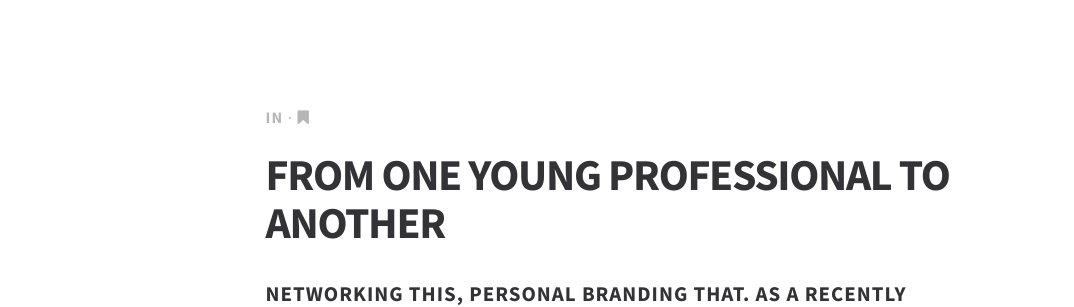
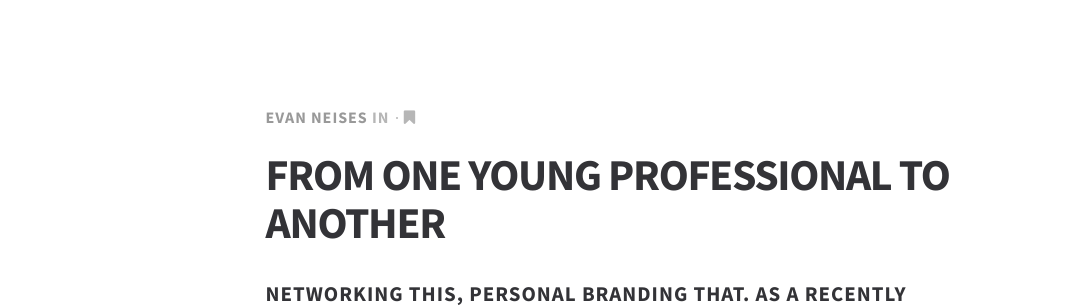
Before and after one commit to EJBlog/EJBlog.github.io, a Jekyll site: the page built from _posts/2015-12-23-from-one-young-professional-to-another.md, in a window 1280 px wide. Shown: the part 414-721 px from the top of the page, without its empty margins (0-1074 px from the left). Built offline with Jekyll 4.4.1, drawn with Linux system fonts in a browser that asks for light colours; nearby versions of some CDN libraries; some web fonts are replaced.

Commit message:
Update post.html

```diff
--- a/_layouts/post.html
+++ b/_layouts/post.html
@@ -54,7 +54,7 @@
             <div class="row">
                 <div class="col-xs-12 single-content blog-post">
                     <p class="meta">
-                        <a class="" href="category.html">{{ author }}</a> in <a class="" href="category.html">{{ category }}</a> <i class="link-spacer"></i> <i class="fa fa-bookmark"></i>
+                        <a class="" href="category.html">{{ page.post_author }}</a> in <a class="" href="category.html">{{ category }}</a> <i class="link-spacer"></i> <i class="fa fa-bookmark"></i>
 <!--Jake: This needs to be changes bc it is hardcoding a blog post-->
                     <h1>{{ page.title }}</h1>
 
@@ -74,7 +74,7 @@
                     <div class="col-xs-12 col-sm-6">
                         <div class="category-list">
                             <p>Published <span>23rd December 2015</span></p>
-                            <p><a href="author.html">{{ author }}</a> in <a href="category.html">{{ category }}</a></p>
+                            <p><a href="author.html">{{ page.post_author }}</a> in <a href="category.html">{{ category }}</a></p>
 
                             <div class="other-catergories">
                                 <h3>Also found in</h3>
```
